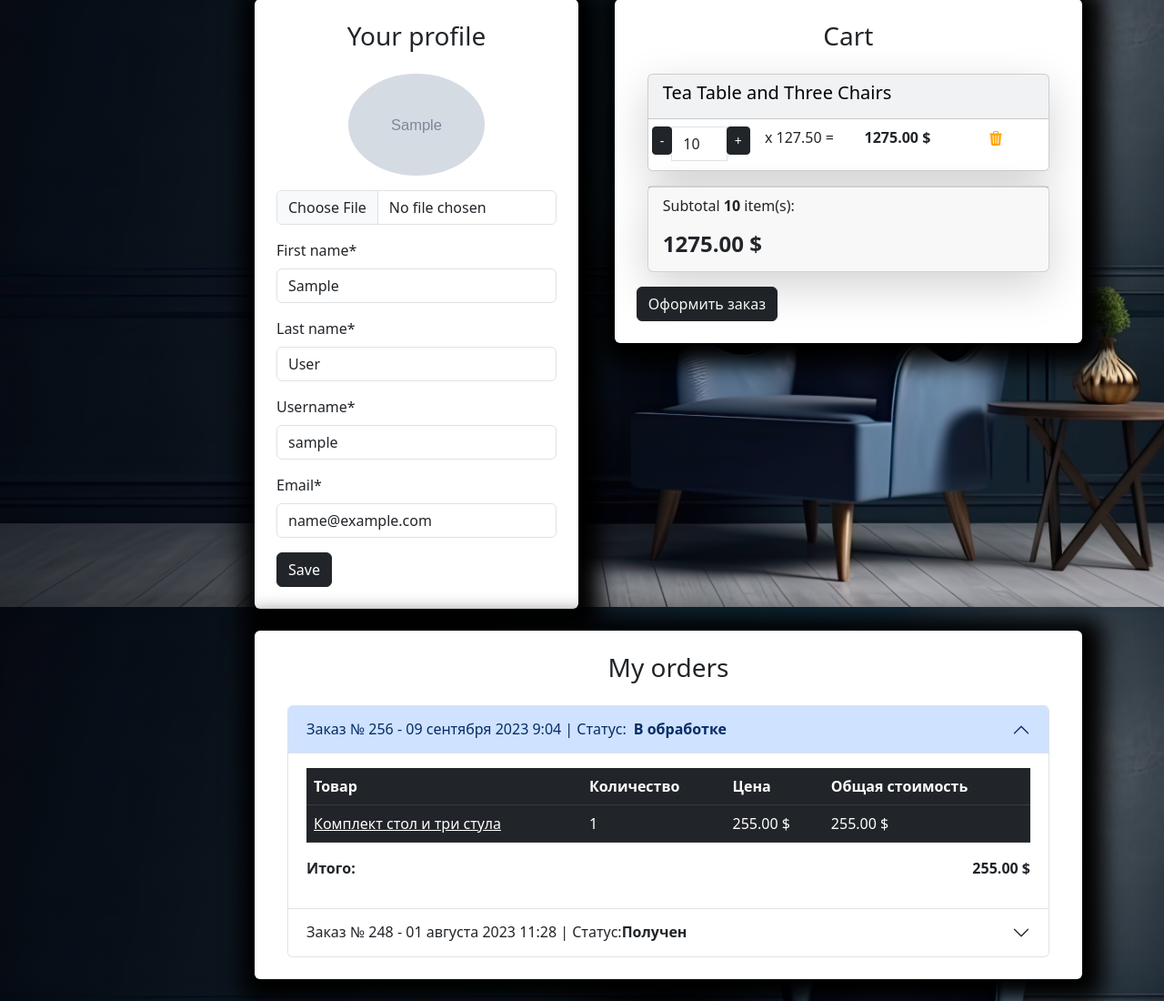
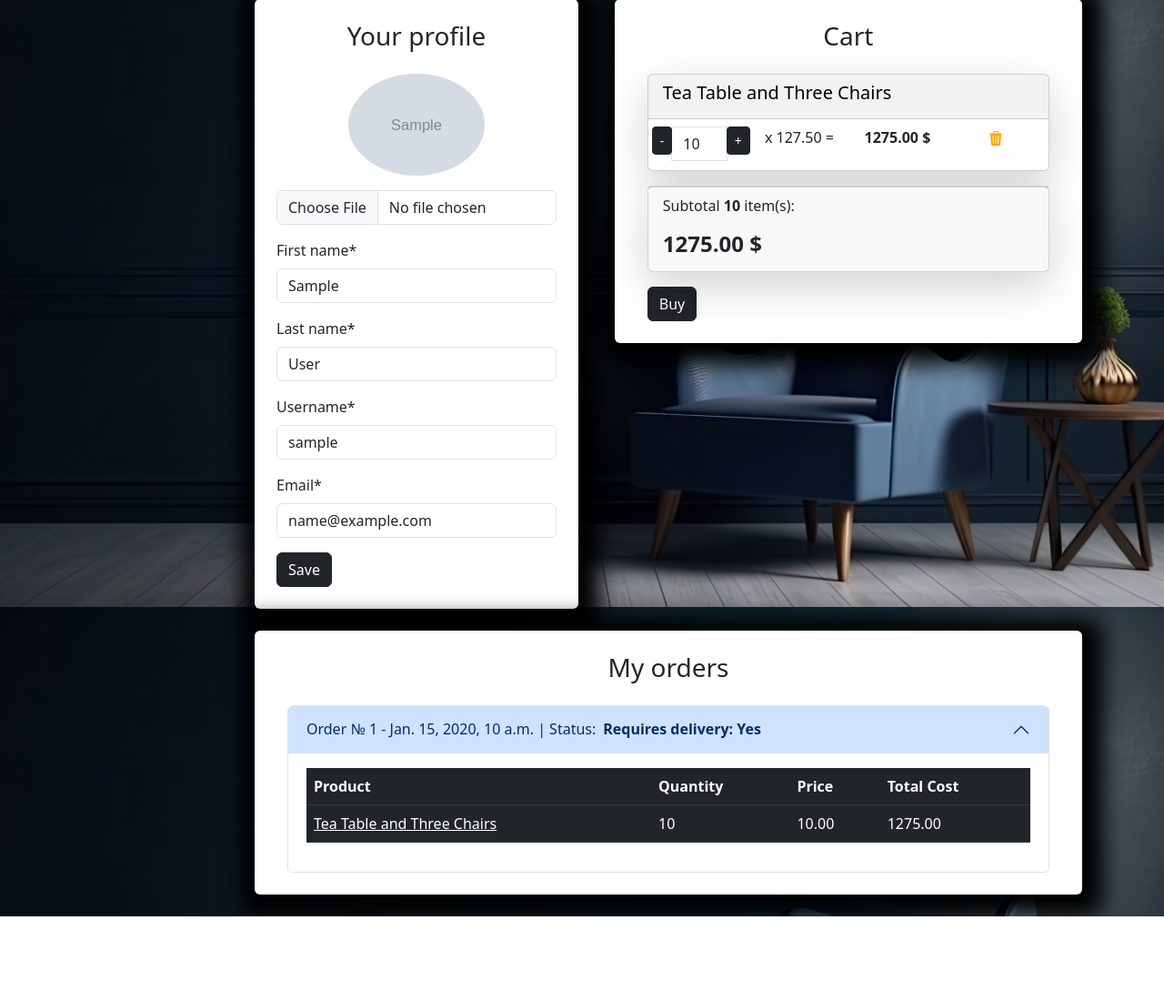
Before and after one commit to romanvlad95/Home-Store-Project, a Django app: page /user/profile/ in a window 1280 px wide. Shown: the part 133-1233 px from the top of the page at 91% size. After the commit the page ends 1140 px from the top, so only its background shows below. Run offline with Django 4.2, Linux system fonts and the light colour scheme; a user stored in the database is signed in; data comes from the database, SQL or seed files in the repository; tables that the repository leaves empty hold one stand-in row (values such as "Sample post"); grey boxes marked "Sample" are stand-in pictures; some libraries are stand-ins or nearby versions.

Commit message:
Final edits

```diff
--- a/carts/templates/carts/includes/included_cart.html
+++ b/carts/templates/carts/includes/included_cart.html
@@ -50,3 +50,9 @@
         <h4 class="float-left"><strong>{{ carts.total_price }} $</strong></h4>
     </div>
 </div>
+
+{% if carts and not order %}
+    <a class="btn btn-dark" href="{% url 'orders:create_order' %}">
+        Buy
+    </a>
+{% endif %}
--- a/carts/utils.py
+++ b/carts/utils.py
@@ -3,8 +3,8 @@
 
 def get_user_carts(request):
     if request.user.is_authenticated:
-        return Cart.objects.filter(user=request.user)
+        return Cart.objects.filter(user=request.user).select_related('product')
 
     if not request.session.session_key:
         request.session.create()
-    return Cart.objects.filter(session_key=request.session.session_key)
+    return Cart.objects.filter(session_key=request.session.session_key).select_related('product')
--- a/orders/views.py
+++ b/orders/views.py
@@ -1,4 +1,5 @@
 from django.contrib import messages
+from django.contrib.auth.decorators import login_required
 from django.db import transaction
 from django.forms import ValidationError
 from django.shortcuts import redirect, render
@@ -7,7 +8,7 @@
 from orders.forms import CreateOrderForm
 from orders.models import Order, OrderItem
 
-
+@login_required
 def create_order(request):
     if request.method == 'POST':
         form = CreateOrderForm(data=request.POST)
@@ -63,5 +64,6 @@
     context = {
         'title': 'Home - Order Placement',
         'form': form,
+        'order': True,
     }
     return render(request, 'orders/create_order.html', context=context)
--- a/users/templates/users/profile.html
+++ b/users/templates/users/profile.html
@@ -92,11 +92,7 @@
                         <div class="container" id="cart-items-container">
                             {% include 'carts/includes/included_cart.html' %}
                         </div>
-                        {% if carts %}
-                            <a class="btn btn-dark" href="../orders/create_order.html">
-                            Оформить заказ
-                        {% endif %}
-                        </a>
+
                     </div>
                 </div>
                 <!-- Checkout -->
@@ -106,74 +102,50 @@
                         <!-- Orders mapping -->
                         <div class="container">
                             <div class="accordion" id="accordionExample">
+                                {% for order in orders %}
                                     <div class="accordion-item">
-                                    <h2 class="accordion-header" id="heading1">
-                                        <button class="accordion-button" type="button" data-bs-toggle="collapse" data-bs-target="#collapse1" aria-expanded="false" aria-controls="collapse1">
-                                            Заказ № 256 - 09 сентября 2023 9:04 | Статус:<strong class="mx-2"> В обработке</strong>
+                                        <h2 class="accordion-header" id="heading{{ order.id }}">
+                                            <button class="accordion-button {% if order != orders.0 %}collapsed{% endif %}"
+                                                    type="button" data-bs-toggle="collapse"
+                                                    data-bs-target="#collapse{{ order.id }}" aria-expanded="false"
+                                                    aria-controls="collapse{{ order.id }}">
+                                                Order № {{ order.id }} - {{ order.created_timestamp }} | Status: <strong
+                                                    class="mx-2">Requires delivery: {% if not order.requires_delivery %}No{% else %}Yes{% endif %}</strong>
                                             </button>
                                         </h2>
-                                    <div id="collapse1" class="accordion-collapse collapse show" aria-labelledby="heading1" data-bs-parent="#accordionExample">
+                                        <div id="collapse{{ order.id }}"
+                                             class="accordion-collapse collapse {% if order == orders.0 %}show{% endif %}"
+                                             aria-labelledby="heading{{ order.id }}" data-bs-parent="#accordionExample">
                                             <div class="accordion-body">
                                                 <table class="table table-dark table-hover">
                                                     <thead>
                                                     <tr>
-                                                        <th>Товар</th>
-                                                        <th>Количество</th>
-                                                        <th>Цена</th>
-                                                        <th>Общая стоимость</th>
+                                                        <th>Product</th>
+                                                        <th>Quantity</th>
+                                                        <th>Price</th>
+                                                        <th>Total Cost</th>
                                                     </tr>
                                                     </thead>
                                                     <tbody>
+                                                    {% for item in order.orderitem_set.all %}
                                                         <tr>
-                                                        <td><a class="text-white" href="#">Комплект стол и три стула</a></td>
-                                                        <td>1</td>
-                                                        <td>255.00 $</td>
-                                                        <td>255.00 $</td>
-
+                                                            <td><a class="text-white"
+                                                                   href="{% url 'goods:product' item.product.slug %}">{{ item.product.name }}</a>
+                                                            </td>
+                                                            <td>{{ item.quantity }}</td>
+                                                            <td>{{ item.price }}</td>
+                                                            <td>{{ item.products_price }}</td>
                                                         </tr>
-                                                </tbody>
-                                            </table>
-                                            <div class="d-flex justify-content-between">
-                                                <p><strong>Итого:</strong></p>
-                                                <p><strong>255.00 $</strong></p>
-
-                                            </div>
-                                        </div>
-                                    </div>
-                                </div>
-                                <div class="accordion-item">
-                                    <h2 class="accordion-header" id="heading2">
-                                        <button class="accordion-button collapsed" type="button" data-bs-toggle="collapse" data-bs-target="#collapse2" aria-expanded="false" aria-controls="collapse2">
-                                            Заказ № 248 - 01 августа 2023 11:28 | Статус: <strong>Получен</strong>
-                                        </button>
-                                    </h2>
-                                    <div id="collapse2" class="accordion-collapse collapse" aria-labelledby="heading2" data-bs-parent="#accordionExample">
-                                        <div class="accordion-body">
-                                            <table class="table table-dark table-hover">
-                                                <thead>
-                                                    <tr>
-                                                        <th>Товар</th>
-                                                        <th>Количество</th>
-                                                        <th>Цена</th>
-                                                        <th>Общая стоимость</th>
-                                                    </tr>
-                                                </thead>
-                                                <tbody>
-                                                    <tr>
-                                                        <td><a class="text-white" href="#">Стул офисный</a></td>
-                                                        <td>2</td>
-                                                        <td>30.00 $</td>
-                                                        <td>60.00 $</td>
-
-                                                    </tr>
+                                                    {% endfor %}
                                                     </tbody>
                                                 </table>
                                             </div>
                                         </div>
                                     </div>
+                                {% endfor %}
                             </div>
                         </div>
-                        <!-- Закончилась разметка заказов -->
+                        <!-- Orders mapping ends -->
                     </div>
                 </div>
             </div>
--- a/users/views.py
+++ b/users/views.py
@@ -1,11 +1,13 @@
+from django.contrib.auth.decorators import login_required
 from django.contrib import auth, messages
-from django.contrib.auth.decorators import login_required
+from django.db.models import Prefetch
 from django.http import HttpResponseRedirect
-from django.shortcuts import render, redirect
+from django.shortcuts import redirect, render
 from django.urls import reverse
+from carts.models import Cart
+from orders.models import Order, OrderItem
 
-from carts.models import Cart
-from users.forms import UserLoginForm, UserRegistrationForm, ProfileForm
+from users.forms import ProfileForm, UserLoginForm, UserRegistrationForm
 
 
 def login(request):
@@ -20,13 +22,13 @@
 
             if user:
                 auth.login(request, user)
-                messages.success(request, f'{username} - You are now logged in')
+                messages.success(request, f"{username}, you have logged in")
 
                 if session_key:
                     Cart.objects.filter(session_key=session_key).update(user=user)
 
                 redirect_page = request.POST.get('next', None)
-                if redirect_page and redirect_page != reverse('users:logout'):
+                if redirect_page and redirect_page != reverse('user:logout'):
                     return HttpResponseRedirect(request.POST.get('next'))
 
                 return HttpResponseRedirect(reverse('main:index'))
@@ -34,7 +36,7 @@
         form = UserLoginForm()
 
     context = {
-        'title': 'Log In',
+        'title': 'Home - Login',
         'form': form
     }
     return render(request, 'users/login.html', context)
@@ -53,15 +55,14 @@
 
             if session_key:
                 Cart.objects.filter(session_key=session_key).update(user=user)
-
-            messages.success(request, f'{user.username} - You are now registered')
+            messages.success(request, f"{user.username}, you have successfully registered and logged in")
             return HttpResponseRedirect(reverse('main:index'))
     else:
-        form = UserLoginForm()
+        form = UserRegistrationForm()
 
     context = {
-        'title': 'Registration',
-        'form': form,
+        'title': 'Home - Registration',
+        'form': form
     }
     return render(request, 'users/registration.html', context)
 
@@ -72,16 +73,25 @@
         form = ProfileForm(data=request.POST, instance=request.user, files=request.FILES)
         if form.is_valid():
             form.save()
-            messages.success(request, f'{request.user.username} - Your profile has been updated!')
+            messages.success(request, "Profile updated successfully")
             return HttpResponseRedirect(reverse('user:profile'))
     else:
         form = ProfileForm(instance=request.user)
 
+    orders = Order.objects.filter(user=request.user).prefetch_related(
+        Prefetch(
+            "orderitem_set",
+            queryset=OrderItem.objects.select_related("product"),
+        )
+    ).order_by("-id")
+
     context = {
-        'title': 'My Profile',
+        'title': 'Home - Profile',
         'form': form,
+        'orders': orders,
     }
     return render(request, 'users/profile.html', context)
+
 
 def users_cart(request):
     return render(request, 'users/users_cart.html')
@@ -89,6 +99,6 @@
 
 @login_required
 def logout(request):
-    messages.success(request, f'{request.user.username} - You have been logged out')
+    messages.success(request, f"{request.user.username}, you have logged out")
     auth.logout(request)
     return redirect(reverse('main:index'))
```
Also changed, not shown: templates/includes/cart_button.html (+1 -6 lines), users/templates/users/users_cart.html (+1 -6 lines). Lines whose indentation alone changed are shown as unchanged.
